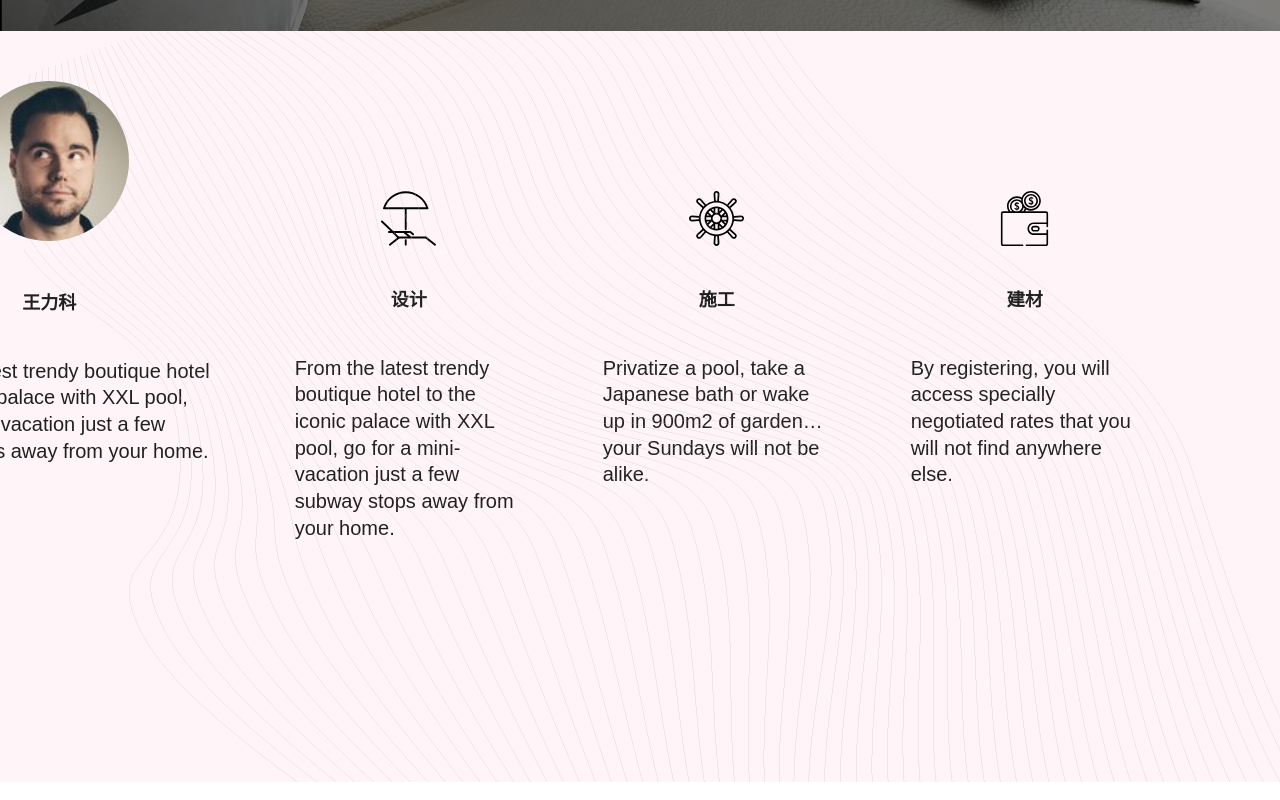
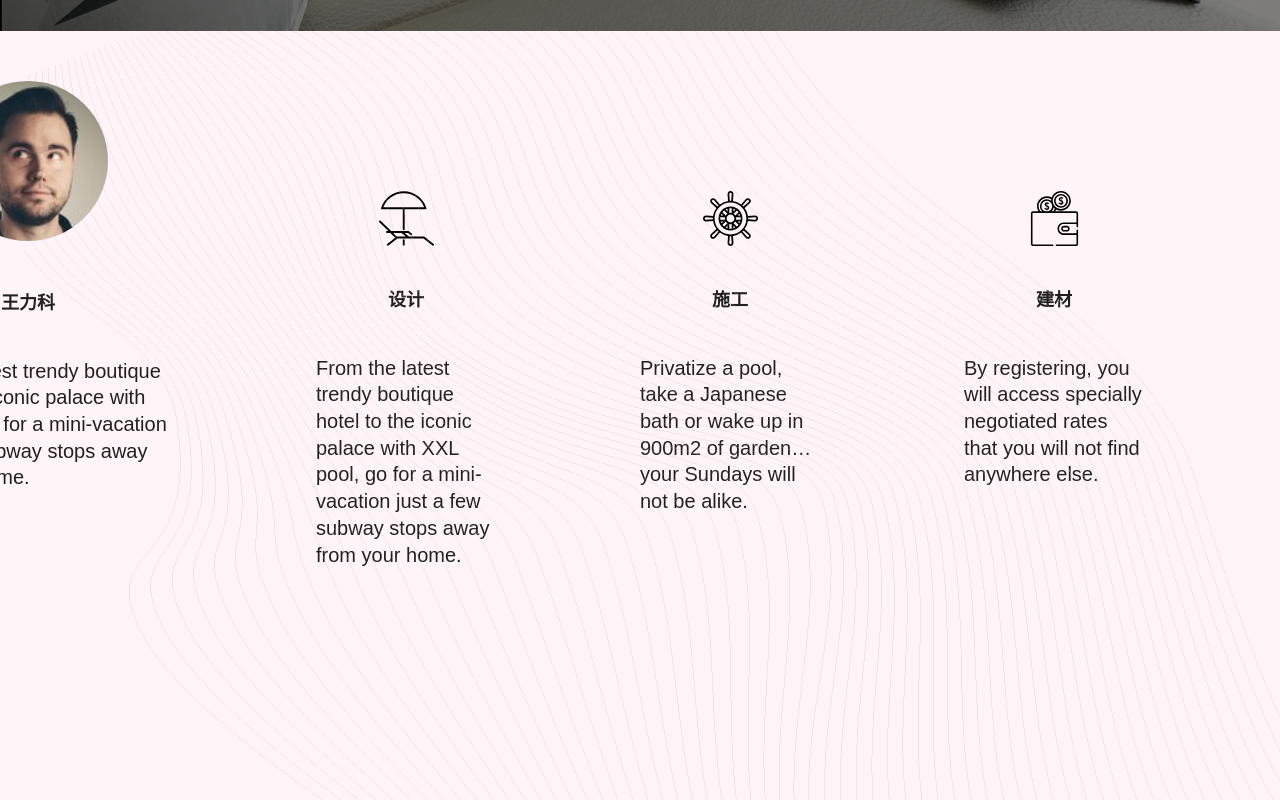
Before and after one commit to zhichengzhoupro/li-ke-website, a React (Create React App) app: page /home in a window 1280 px wide. Shown: the part 679-1479 px from the top of the page. Built offline with nearby package versions, Linux system fonts and the light colour scheme.

Commit message:
repair the test

```diff
--- a/src/App.tsx
+++ b/src/App.tsx
@@ -1,6 +1,6 @@
 import React from 'react';
 import './App.css';
-import {Redirect, Switch} from "react-router-dom";
+import {BrowserRouter as Router, Redirect, Switch} from "react-router-dom";
 import {MainRoutes} from "./routers";
 import RouteWithProps from "./components/RouteWithProps";
 import withRoot from "./onepirate/modules/withRoot";
@@ -9,6 +9,7 @@ import GlobalContextProvider from "./store/Global.context";
 function App() {
     return (
         <GlobalContextProvider>
+            <Router>
                 <Switch>
                     {
                         MainRoutes.map((route: any) => {
@@ -21,6 +22,7 @@ function App() {
                     <Redirect to="/home" from="/" exact/>
                     <Redirect to="/not-found"/>
                 </Switch>
+            </Router>
         </GlobalContextProvider>
     );
 }
--- a/src/components/RouteWithProps/RouteWithProps.tsx
+++ b/src/components/RouteWithProps/RouteWithProps.tsx
@@ -8,7 +8,6 @@ const RouteWithProps = (props: any) => {
         <Route
             {...rest}
             render={(matchProps) => {
-                console.log(Layout);
                 return (
                     <>
                         {
--- a/src/index.tsx
+++ b/src/index.tsx
@@ -7,9 +7,7 @@ import {BrowserRouter as Router} from 'react-router-dom'
 
 ReactDOM.render(
     <React.StrictMode>
-        <Router>
-            <App/>
-        </Router>
+        <App/>
     </React.StrictMode>,
     document.getElementById('root')
 );
--- a/src/onepirate/modules/views/ProductValues.js
+++ b/src/onepirate/modules/views/ProductValues.js
@@ -54,7 +54,7 @@ function ProductValues(props) {
           className={classes.curvyLines}
           alt="curvy lines"
         />
-        <Grid container spacing={12}>
+        <Grid container spacing={8}>
           <Grid item xs={12} md={4} style={{marginLeft:'-180px', marginTop: '-118px'}}>
             <div className={classes.item}>
               <Avatar src={'/static/images/avatar/1.jpg'} className={classes.avatarLarge} variant={'circle'}/>
```
Also changed, not shown: 1 other file (tests, documents, lock files or other folders). Lines whose indentation alone changed are shown as unchanged.
